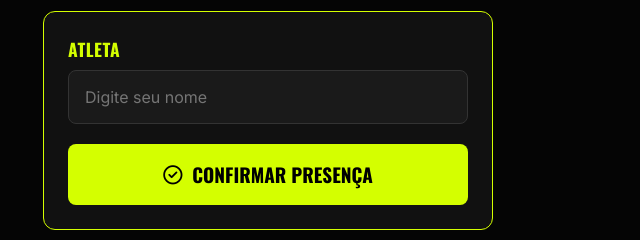
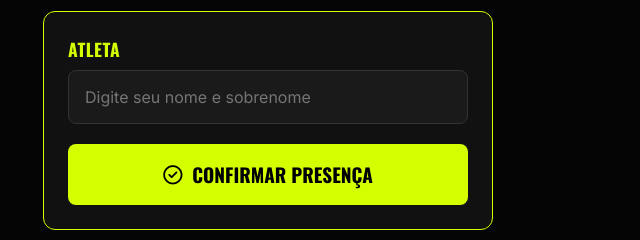
Before and after one commit to erick-adl/ruimners-check-in, a plain HTML site: page index.html in a window 1280 px wide. Shown: the part 441-681 px from the top of the page, 372-1012 px from the left. Drawn offline with nearby package versions, Linux system fonts and the light colour scheme; no server answers.

Commit message:
nome e sobrenome

```diff
--- a/index.html
+++ b/index.html
@@ -456,7 +456,7 @@
         <section class="card checkin-card">
             <div class="input-group">
                 <label for="atleta-input">ATLETA</label>
-                <input type="text" id="atleta-input" placeholder="Digite seu nome">
+                <input type="text" id="atleta-input" placeholder="Digite seu nome e sobrenome">
             </div>
             <button id="btn-confirmar" class="btn-confirm">
                 <i class="fa-regular fa-circle-check"></i> CONFIRMAR PRESENÇA
```
